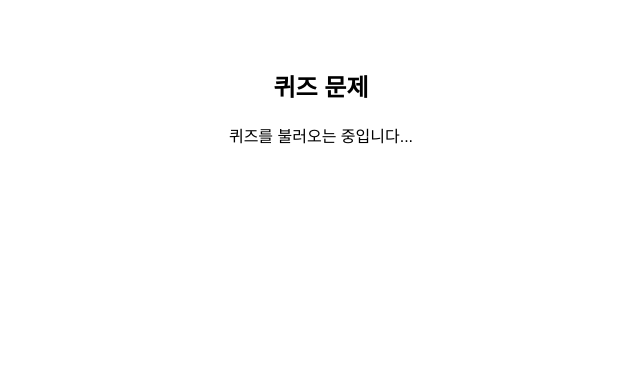
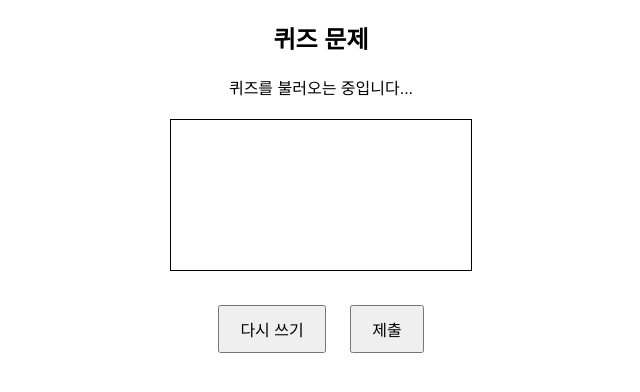
Before and after one commit to macqs/project-root, a plain HTML site: page index.html in a window 1280 px wide. Shown: the whole page, without its empty margins (319-959 px from the left). Drawn offline with Linux system fonts and the light colour scheme; no server answers.

Commit message:
Update index.html

```diff
--- a/index.html
+++ b/index.html
@@ -3,15 +3,26 @@
 <head>
   <meta charset="UTF-8">
   <title>학생용 퀴즈</title>
-  <link rel="stylesheet" href="style.css">
+  <style>
+    body { font-family: sans-serif; text-align: center; }
+    canvas { border: 1px solid #000; margin: 20px 0; touch-action: none; }
+    button { margin: 10px; padding: 10px 20px; font-size: 16px; }
+  </style>
 </head>
 <body>
   <h2>퀴즈 문제</h2>
   <div id="question">퀴즈를 불러오는 중입니다...</div>
 
-  <!-- Firebase SDK (compat) -->
+  <canvas id="canvas" width="300" height="150"></canvas><br>
+  <button onclick="clearCanvas()">다시 쓰기</button>
+  <button onclick="submitCanvas()">제출</button>
+
+  <div id="result" style="margin-top:20px; font-weight:bold;"></div>
+
+  <!-- Firebase SDK -->
   <script src="https://www.gstatic.com/firebasejs/9.22.1/firebase-app-compat.js"></script>
   <script src="https://www.gstatic.com/firebasejs/9.22.1/firebase-database-compat.js"></script>
+  <script src="https://cdn.jsdelivr.net/npm/tesseract.js@4.1.1/dist/tesseract.min.js"></script>
   <script src="script.js"></script>
 </body>
 </html>
```
